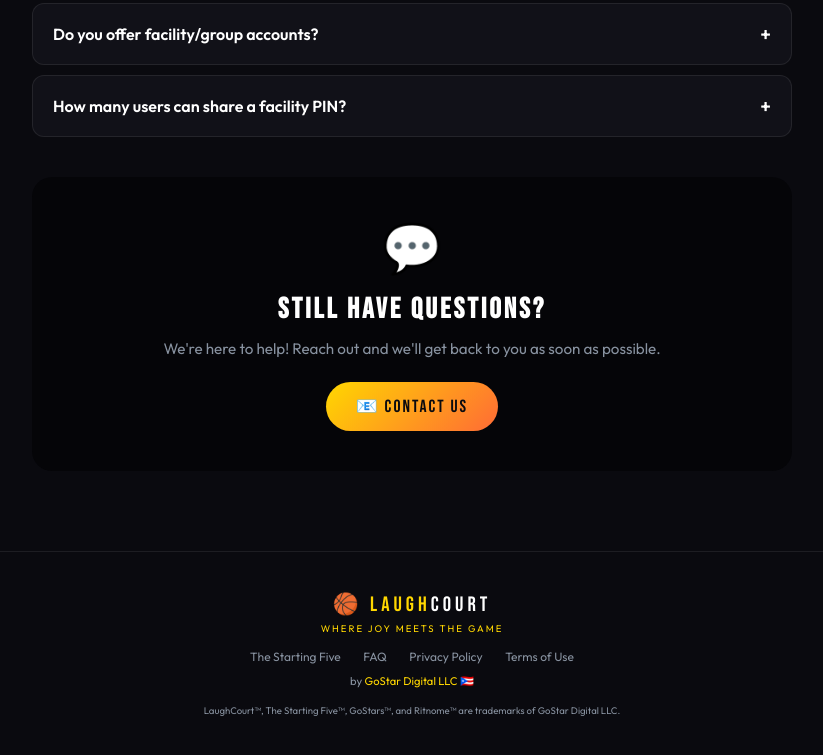
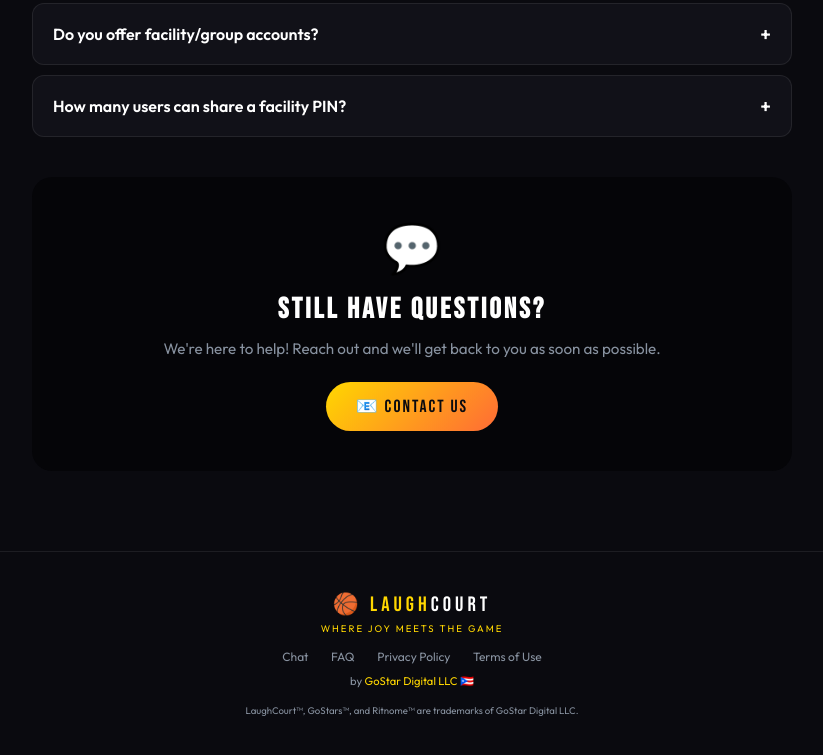
Before and after one commit to hooporiapr-oss/gostar-digital, a website: page faq.html in a window 1280 px wide. Shown: the part 2437-3192 px from the top of the page, without its empty margins (228-1051 px from the left). Drawn offline with Linux system fonts and the light colour scheme.

Commit message:
Update faq.html

```diff
--- a/faq.html
+++ b/faq.html
@@ -939,7 +939,7 @@
             <span class="lang-es">Donde La Alegría Se Une Al Juego</span>
         </div>
         <div class="footer-links">
-            <a href="/the-starting-five">The Starting Five</a>
+            <a href="/chat">Chat</a>
             <a href="/faq">FAQ</a>
             <a href="/privacy.html">Privacy Policy</a>
             <a href="/terms.html">Terms of Use</a>
@@ -948,7 +948,7 @@
             by <a href="https://gostar.digital">GoStar Digital LLC</a> 🇵🇷
         </div>
         <div class="footer-trademarks">
-            LaughCourt™, The Starting Five™, GoStars™, and Ritnome™ are trademarks of GoStar Digital LLC.
+            LaughCourt™, GoStars™, and Ritnome™ are trademarks of GoStar Digital LLC.
         </div>
     </footer>
 
```
